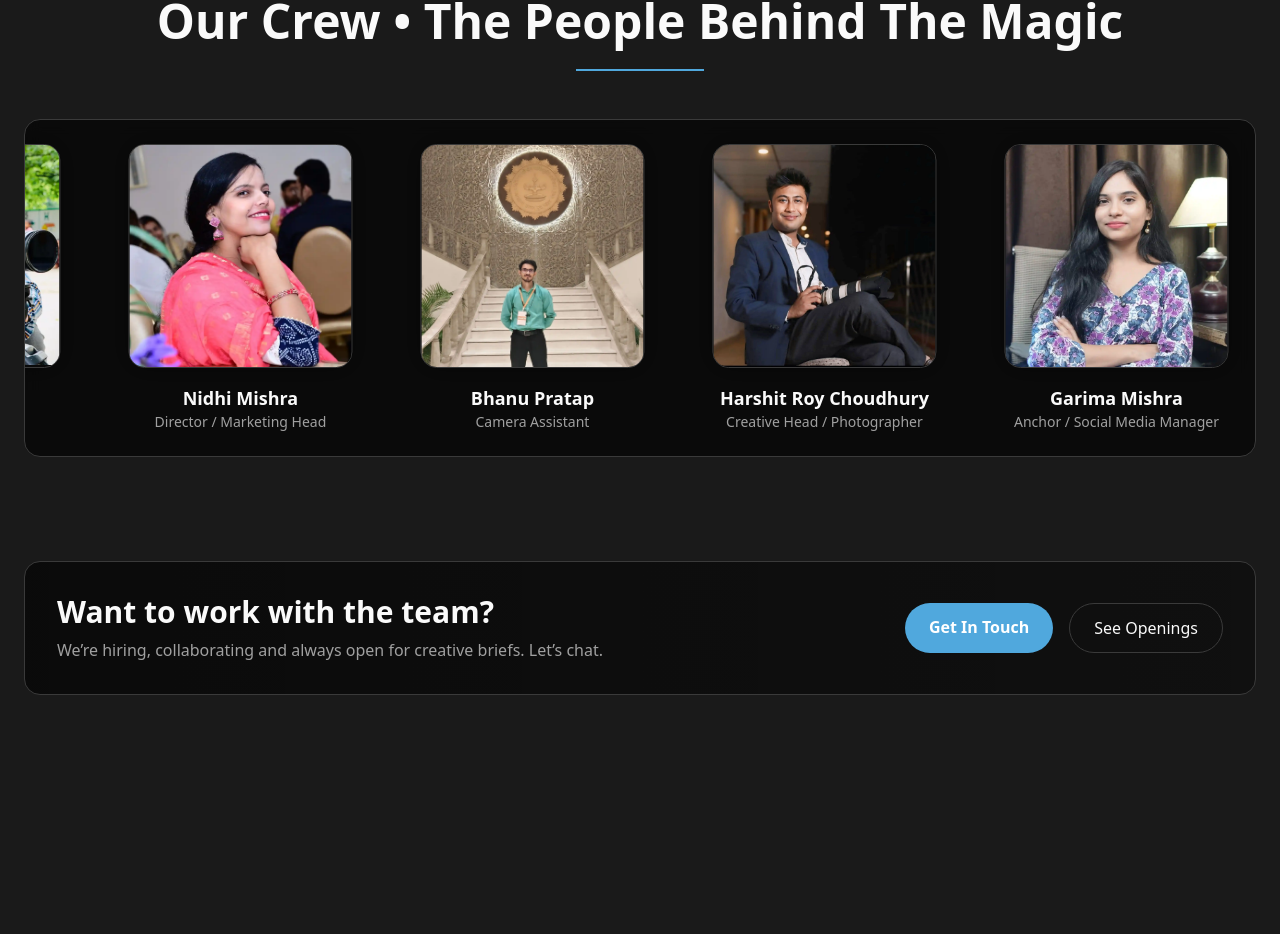
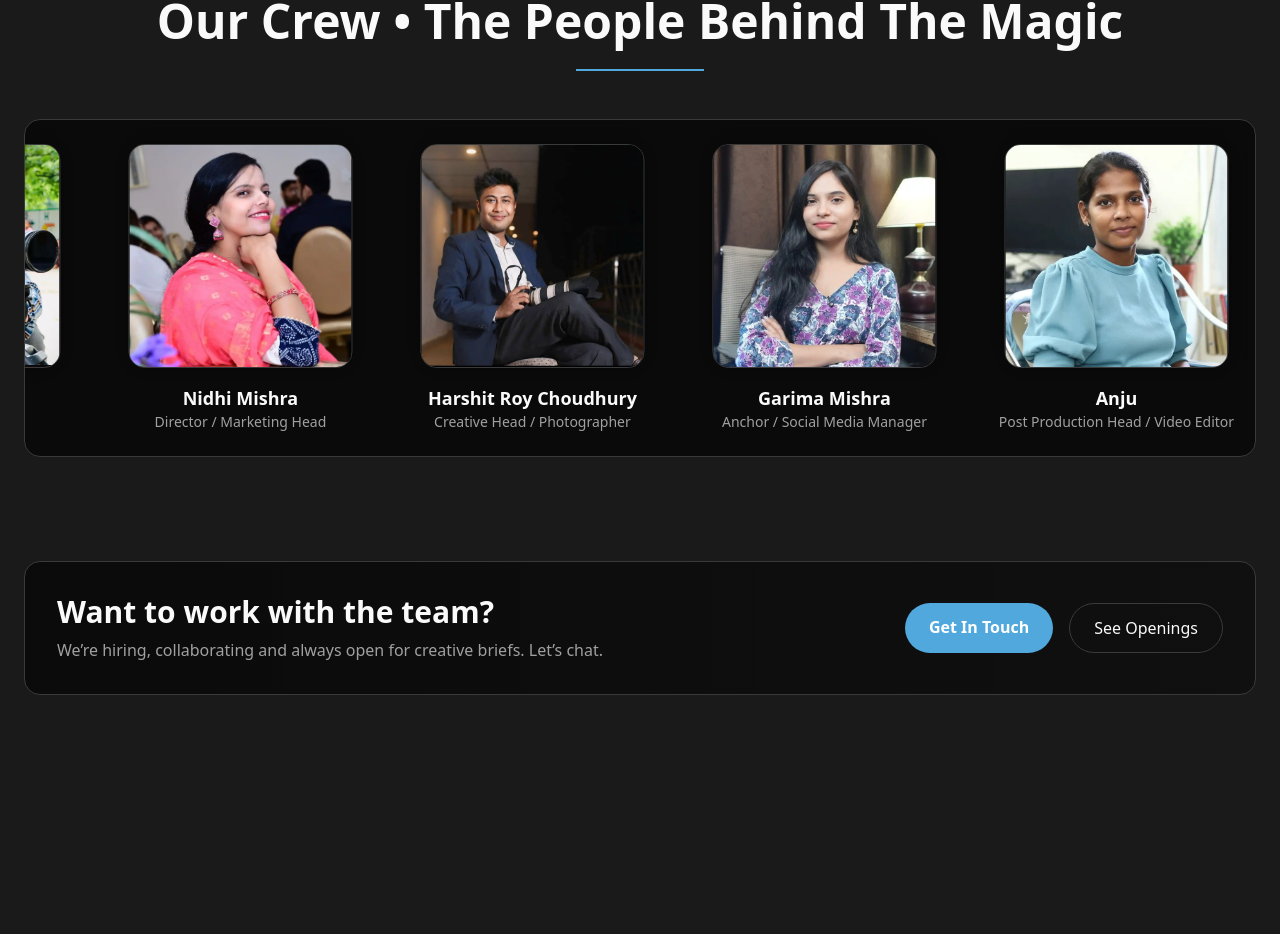
Before and after one commit to shiv-co/TpIndia, a React (Vite) app in the folder frontend/: page /about in a window 1280 px wide. Shown: the part 1847-2781 px from the top of the page. Built offline with nearby package versions, Linux system fonts and the light colour scheme.

Commit message:
Reorganize crew member entries for improved consistency and clarity

```diff
--- a/frontend/src/pages/about.jsx
+++ b/frontend/src/pages/about.jsx
@@ -34,20 +34,20 @@ const crew = [
   { name: "Akshat Agrawal", role: "Director / COO", img: Akshat },
   { name: "Syed Kudrat Ali", role: "Director / CEO", img: Kudrat },
   { name: "Nidhi Mishra", role: "Director / Marketing Head", img: Nidhi },
-  { name: "Bhanu Pratap", role: "Camera Assistant", img: Bhanu },
   {
     name: "Harshit Roy Choudhury",
     role: "Creative Head / Photographer",
     img: Harshit,
   },
   { name: "Garima Mishra", role: "Anchor / Social Media Manager", img: Garima },
+  { name: "Anju", role: "Post Production Head / Video Editor", img: Anju },
+  { name: "Saurabh Singh", role: "Social Media Strategist", img: Saurab },
   { name: "Ali Musarrat", role: "Production Head /Video Editor", img: Ali },
-  { name: "Anju", role: "Post Production Head / Video Editor", img: Anju },
   { name: "Kshitiz Mahazan", role: "Cinematographer", img: Kshitiz },
-  { name: "Saurabh Singh", role: "Social Media Strategist", img: Saurab },
   { name: "Amit Gupta", role: "Photographer", img: Amit },
+  { name: "Shivam Singh", role: "Full Stack Developer", img: Shivam },
   { name: "Anubhav Patel", role: "Cinematographer", img: Anubhav },
-  { name: "Shivam Singh", role: "Full Stack Developer", img: Shivam },
+  { name: "Bhanu Pratap", role: "Camera Assistant", img: Bhanu },
   { name: "Umesh Tiwari", role: "Camera Operator", img: Umesh },
   { name: "Himanshu Goswami", role: "Cinematographer", img: Himanshu },
   { name: "Rajan Mishra", role: "DOP", img: Rajan },
```
